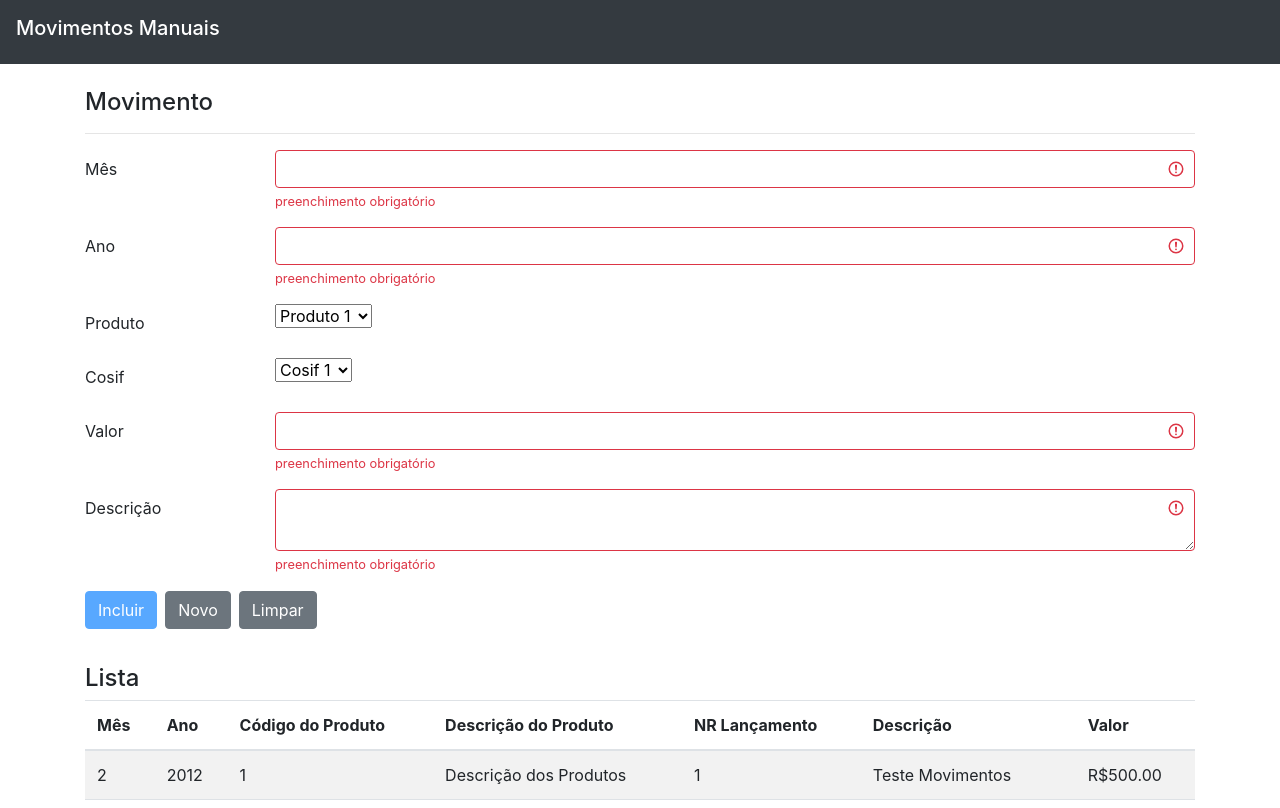
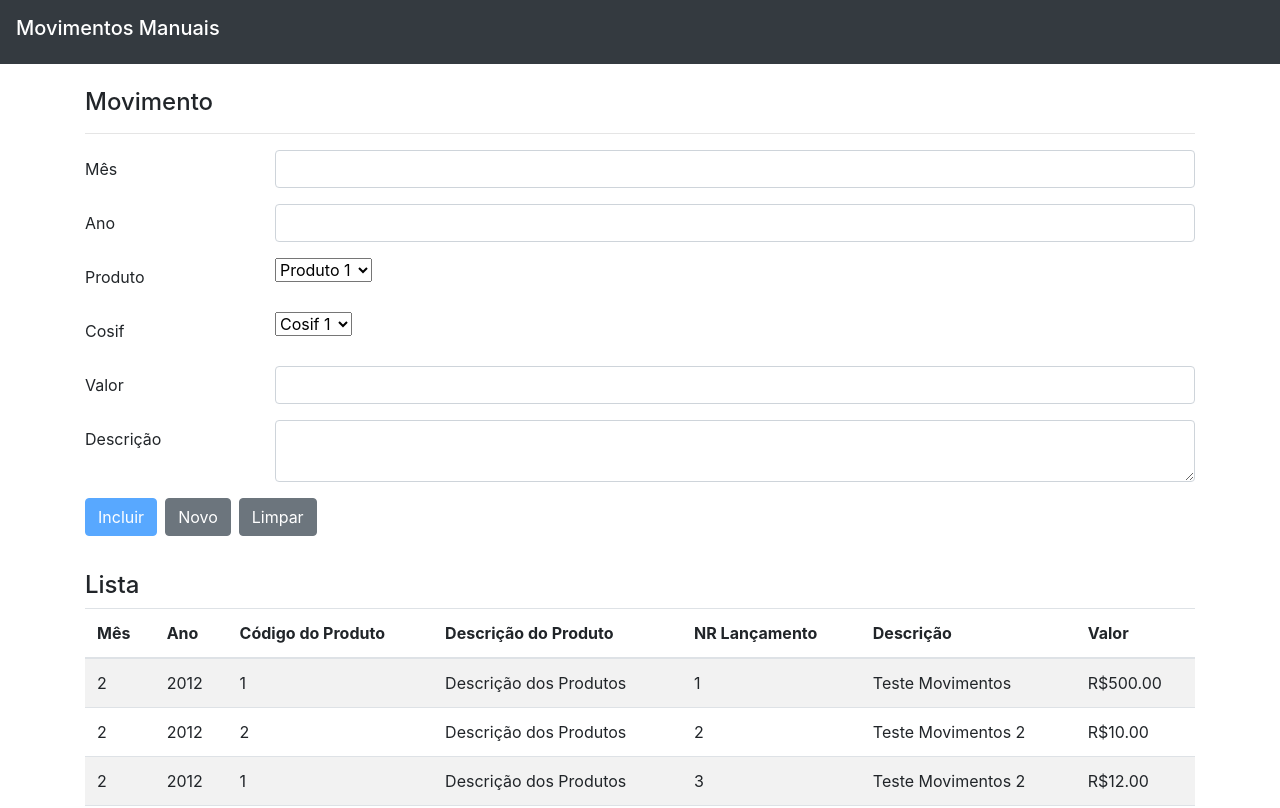
Before and after one commit to luisnascimentoDS/movimentosmanuais, an Angular app in the folder consultamovimentosmanuais/: page / in a window 1280 px wide. Shown: the top 808 px of the page. Built offline with nearby package versions, Linux system fonts and the light colour scheme.

Commit message:
melhorias de comportamento do template form

```diff
--- a/consultamovimentosmanuais/src/app/movimento/movimento.component.html
+++ b/consultamovimentosmanuais/src/app/movimento/movimento.component.html
@@ -2,16 +2,16 @@
 
 <hr />
 
-<form #movimentoForm="ngForm">
+<form #movimentoForm="ngForm" ng-disabled="true">
 
   <div class="form-group row">
     <label class="col-sm-2 col-form-label">Mês</label>
     <div class="col-sm-10">
       <input [(ngModel)]="movimento.mes" required name="mes" #movimentoMes="ngModel"
-        [ngClass]="{'is-invalid': movimentoMes.invalid}" class="form-control">
+        [ngClass]="{'is-invalid': movimentoMes.invalid && (movimentoMes.dirty || movimentoMes.touched)}" class="form-control">
 
       <div class="invalid-feedback">
-        <span>preenchimento obrigatório</span>
+        <span *ngIf="movimentoMes.invalid && (movimentoMes.dirty || movimentoMes.touched)">preenchimento obrigatório</span>
       </div>
     </div>
   </div>
@@ -20,10 +20,10 @@
     <label class="col-sm-2 col-form-label">Ano</label>
     <div class="col-sm-10">
       <input [(ngModel)]="movimento.ano" required name="ano" #movimentoAno="ngModel"
-        [ngClass]="{'is-invalid': movimentoAno.invalid}" class="form-control">
+        [ngClass]="{'is-invalid': movimentoAno.invalid && (movimentoAno.dirty || movimentoAno.touched)}" class="form-control">
 
       <div class="invalid-feedback">
-        <span>preenchimento obrigatório</span>
+        <span *ngIf="movimentoAno.invalid && (movimentoAno.dirty || movimentoAno.touched)">preenchimento obrigatório</span>
       </div>
     </div>
   </div>
@@ -68,10 +68,10 @@
     <label class="col-sm-2 col-form-label">Valor</label>
     <div class="col-sm-10">
       <input [(ngModel)]="movimento.valor" required name="valor" type="currency" #movimentoValor="ngModel"
-        [ngClass]="{'is-invalid': movimentoValor.invalid}" class="form-control">
+        [ngClass]="{'is-invalid': movimentoValor.invalid && (movimentoValor.dirty || movimentoValor.touched)}" class="form-control">
 
       <div class="invalid-feedback">
-        <span>preenchimento obrigatório</span>
+        <span *ngIf="movimentoValor.invalid && (movimentoValor.dirty || movimentoValor.touched)">preenchimento obrigatório</span>
       </div>
     </div>
   </div>
@@ -80,10 +80,10 @@
     <label class="col-sm-2 col-form-label">Descrição</label>
     <div class="col-sm-10">
       <textarea [(ngModel)]="movimento.descricao" required name="descricao" #movimentoDescricao="ngModel"
-        [ngClass]="{'is-invalid': movimentoDescricao.invalid}" class="form-control"></textarea>
+        [ngClass]="{'is-invalid': movimentoDescricao.invalid  && (movimentoDescricao.dirty || movimentoDescricao.touched)}" class="form-control"></textarea>
 
       <div class="invalid-feedback">
-        <span>preenchimento obrigatório</span>
+        <span *ngIf="movimentoDescricao.invalid && (movimentoDescricao.dirty || movimentoDescricao.touched)">preenchimento obrigatório</span>
       </div>
     </div>
   </div>
```
